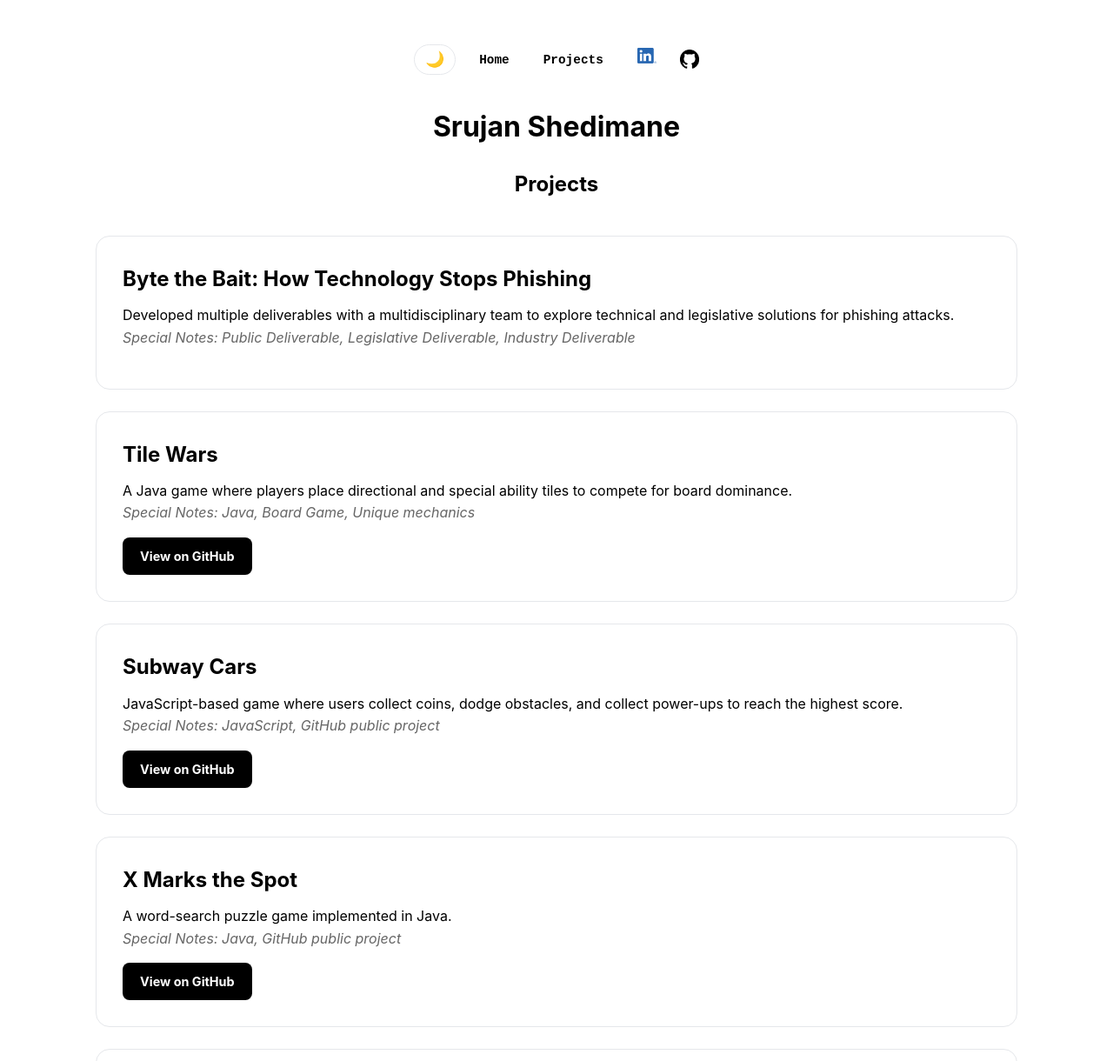
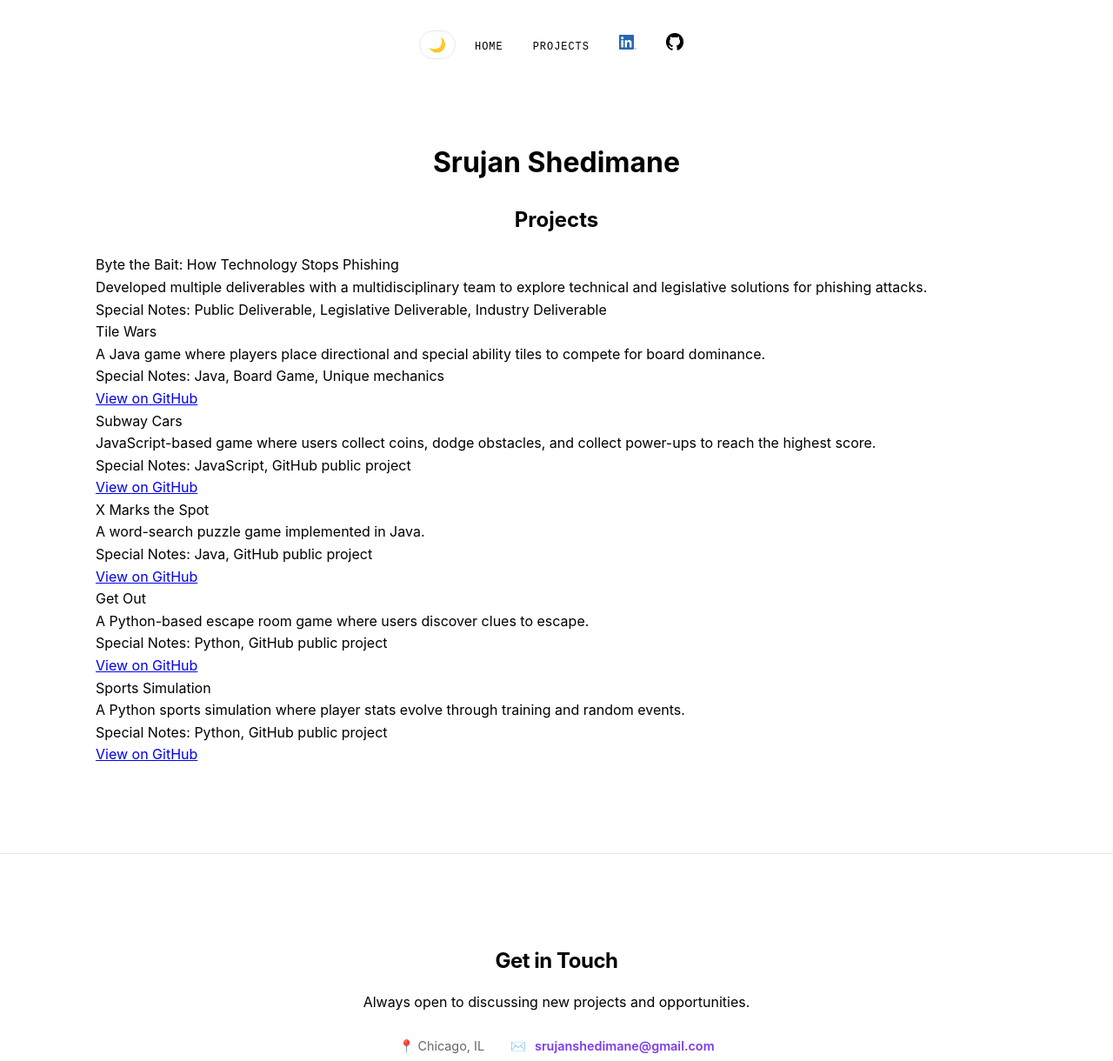
Before and after one commit to Srujan57/Portfolio, a website built with webpack: page projects.html in a window 1280 px wide. Shown: the top 1220 px of the page at 87% size. Built offline with nearby package versions, Linux system fonts and the light colour scheme.

Commit message:
Changes visuals and made it more appealing

```diff
--- a/css/style.css
+++ b/css/style.css
@@ -1,12 +1,11 @@
 /* =========================================
-   1. CSS VARIABLES (THEME CONTROL)
+   1. CORE THEME & VARIABLES
    ========================================= */
 :root {
-  /* Light Mode Palette */
   --bg: #ffffff;
   --text: #000000;
   --text-muted: #666666;
-  --accent: #7c3aed; /* Electric Violet */
+  --accent: #7c3aed;
   --nav-blend: rgba(255, 255, 255, 0.85);
   --card-bg: #ffffff;
   --border: #e5e7eb;
@@ -14,7 +13,6 @@
 }
 
 body.dark-mode {
-  /* Dark Mode Palette */
   --bg: #0a0a0a;
   --text: #ffffff;
   --text-muted: #a1a1aa;
@@ -25,128 +23,106 @@ body.dark-mode {
 }
 
 /* =========================================
-   2. GLOBAL STYLES
+   2. GLOBAL SETUP
    ========================================= */
-* {
-  box-sizing: border-box;
-}
+* { box-sizing: border-box; }
 
 body {
   background-color: var(--bg);
   color: var(--text);
   font-family: 'Inter', system-ui, -apple-system, sans-serif;
   margin: 0;
-  padding: 0;
   transition: background-color 0.4s ease, color 0.4s ease;
   line-height: 1.6;
 }
 
-/* Container for page content to prevent overlap with Nav */
 .content-wrapper {
-  padding-top: 120px;
+  padding-top: 140px; /* Prevents overlap with floating nav */
   max-width: 1100px;
   margin: 0 auto;
   padding-left: 20px;
   padding-right: 20px;
 }
 
-h1, h2 {
-  text-align: center;
-  margin-top: 0;
-}
-
 /* =========================================
-   3. FLOATING PILL NAVBAR
+   3. ELEGANT FLOATING NAVBAR
    ========================================= */
 #main-nav {
   position: fixed;
-  top: 20px;
+  top: 25px;
   left: 50%;
   transform: translateX(-50%);
   width: 90%;
-  max-width: 800px;
+  max-width: 750px;
   z-index: 2000;
   border-radius: 100px;
   transition: var(--transition);
   background-color: transparent;
-  border: 1px solid transparent;
 }
 
-/* State when user scrolls down */
 #main-nav.scrolled {
   background-color: var(--nav-blend);
   backdrop-filter: blur(12px);
   border: 1px solid var(--border);
-  box-shadow: 0 10px 30px rgba(0,0,0,0.1);
-  top: 10px;
+  box-shadow: 0 10px 30px rgba(0,0,0,0.08);
+  top: 15px;
 }
 
 .navbar {
   display: flex;
   justify-content: center;
   align-items: center;
-  padding: 10px 20px;
+  padding: 10px 24px;
   list-style: none;
   margin: 0;
-  gap: 15px;
+  gap: 10px;
 }
 
 .navbar li a {
   color: var(--text);
   padding: 8px 12px;
   text-decoration: none;
-  font-weight: 600;
+  font-weight: 500;
   font-family: 'JetBrains Mono', monospace;
-  font-size: 0.9rem;
-  transition: color 0.2s ease;
+  font-size: 0.75rem; /* Modern professional small size */
+  letter-spacing: 0.08em; /* Elegant spacing */
+  text-transform: uppercase;
+  transition: var(--transition);
 }
 
-.navbar li a:hover {
-  color: var(--accent);
-}
+.navbar li a:hover { color: var(--accent); }
 
-/* =========================================
-   4. THEME TOGGLE & ICONS
-   ========================================= */
+/* Theme Toggle Button */
 #theme-toggle {
   background: transparent;
   border: 1px solid var(--border);
   color: var(--text);
   cursor: pointer;
-  padding: 6px 12px;
+  padding: 6px 10px;
   border-radius: 50px;
-  font-size: 1.1rem;
+  font-size: 1rem;
+  transition: var(--transition);
   display: flex;
   align-items: center;
   justify-content: center;
-  transition: var(--transition);
 }
 
-#theme-toggle:hover {
-  border-color: var(--accent);
-  background-color: rgba(124, 58, 237, 0.1);
-}
+#theme-toggle:hover { border-color: var(--accent); }
 
-/* GitHub Icon Switching Logic */
-.github-icon {
-  width: 22px;
-  height: 22px;
-  display: block;
-}
-
-.github-dark { display: none; } /* Hidden in light mode */
-
+/* GitHub Icon Swap */
+.github-icon { width: 20px; height: 20px; }
+.github-dark { display: none; }
 body.dark-mode .github-light { display: none; }
 body.dark-mode .github-dark { display: block; }
 
 /* =========================================
-   5. HOME PAGE ELEMENTS (BIO & PHOTO)
+   4. HOME PAGE (CONTAINER & BIO)
    ========================================= */
 .container {
   display: flex;
   flex-direction: column;
   align-items: center;
-  gap: 40px;
+  gap: 50px;
   padding: 40px 0;
 }
 
@@ -155,99 +131,64 @@ body.dark-mode .github-dark { display: block; }
   max-width: 320px;
   border-radius: 24px;
   border: 1px solid var(--border);
-  box-shadow: 0 10px 25px rgba(0, 0, 0, 0.05);
+  box-shadow: 0 15px 35px rgba(0,0,0,0.05);
   transition: var(--transition);
-}
-
-.image img:hover {
-  transform: scale(1.02);
-  border-color: var(--accent);
 }
 
 .text p {
   background: var(--card-bg);
-  padding: 30px;
-  border-radius: 20px;
+  padding: 35px;
+  border-radius: 24px;
   border: 1px solid var(--border);
-  font-size: 1.1rem;
+  font-size: 1.05rem;
   color: var(--text);
-  box-shadow: 0 4px 6px -1px rgba(0, 0, 0, 0.05);
+  box-shadow: 0 4px 20px rgba(0,0,0,0.03);
 }
 
 /* =========================================
-   6. PROJECTS PAGE ELEMENTS
-   ========================================= */
-.projects-container {
-  padding: 20px 0;
-}
-
-.project-card {
-  background: var(--card-bg);
-  padding: 30px;
-  border-radius: 16px;
-  margin-bottom: 25px;
-  border: 1px solid var(--border);
-  transition: var(--transition);
-}
-
-.project-card:hover {
-  transform: translateY(-5px);
-  border-color: var(--accent);
-  box-shadow: 0 10px 30px rgba(0,0,0,0.1);
-}
-
-.project-title {
-  font-size: 1.5rem;
-  font-weight: bold;
-  margin-bottom: 10px;
-}
-
-.project-notes {
-  font-style: italic;
-  color: var(--text-muted);
-  margin-bottom: 15px;
-}
-
-.project-link a {
-  display: inline-block;
-  background: var(--text);
-  color: var(--bg);
-  padding: 10px 20px;
-  border-radius: 8px;
-  text-decoration: none;
-  font-weight: bold;
-  font-size: 0.9rem;
-  transition: var(--transition);
-}
-
-.project-link a:hover {
-  opacity: 0.8;
-  transform: scale(1.05);
-}
-
-/* =========================================
-   7. FOOTER & RESPONSIVENESS
+   5. MODERN FOOTER
    ========================================= */
 footer {
   text-align: center;
-  padding: 50px;
+  padding: 80px 20px;
   border-top: 1px solid var(--border);
-  margin-top: 50px;
+  margin-top: 100px;
+  background-color: var(--bg);
+}
+
+.footer-content h3 {
+  font-size: 1.5rem;
+  margin-bottom: 10px;
+  letter-spacing: -0.02em;
+}
+
+.footer-contact-info {
+  margin-top: 25px;
+  display: flex;
+  justify-content: center;
+  gap: 30px;
+  flex-wrap: wrap;
+  font-size: 0.9rem;
   color: var(--text-muted);
+}
+
+.footer-contact-info span {
+  display: flex;
+  align-items: center;
+  gap: 10px;
 }
 
 footer a {
   color: var(--accent);
   text-decoration: none;
+  font-weight: 600;
+  transition: var(--transition);
 }
 
-/* Desktop Side-by-Side Layout */
+footer a:hover { opacity: 0.7; }
+
+/* Responsive Grid */
 @media (min-width: 768px) {
-  .container {
-    flex-direction: row;
-    align-items: flex-start;
-  }
-  .text {
-    flex: 1;
-  }
+  .container { flex-direction: row; align-items: flex-start; }
+  .text { flex: 1; }
 }
--- a/js/app.js
+++ b/js/app.js
@@ -1,52 +1,49 @@
-/**
- * Srujan Shedimane Portfolio Logic
- * Handles: Theme Toggle, Sticky Nav, and Persistence
- */
 
-const initializeTheme = () => {
+
+const initPortfolio = () => {
   const themeBtn = document.getElementById('theme-toggle');
   const body = document.body;
   const nav = document.getElementById('main-nav');
 
+  // If button doesn't exist yet, wait and try again
   if (!themeBtn) {
-    console.error("Theme toggle button not found! Check if id='theme-toggle' exists in your HTML.");
+    setTimeout(initPortfolio, 100);
     return;
   }
 
-  // 1. Theme Toggle Logic
-  const currentTheme = localStorage.getItem('portfolio-theme');
+  // 1. Persistent Theme Logic
+  const savedTheme = localStorage.getItem('portfolio-theme');
 
-  // Apply saved theme on load
-  if (currentTheme === 'dark') {
+  if (savedTheme === 'dark') {
     body.classList.add('dark-mode');
     themeBtn.textContent = '☀️';
   }
 
-  themeBtn.addEventListener('click', () => {
+  // Theme Toggle Handler
+  themeBtn.onclick = () => {
     body.classList.toggle('dark-mode');
     const isDark = body.classList.contains('dark-mode');
 
-    // Update Button Icon
+    // Update button text/icon
     themeBtn.textContent = isDark ? '☀️' : '🌙';
 
-    // Save preference
+    // Save to browser memory
     localStorage.setItem('portfolio-theme', isDark ? 'dark' : 'light');
-    console.log("Theme changed to:", isDark ? "dark" : "light");
-  });
+  };
 
-  // 2. Navbar Scroll Logic
-  window.addEventListener('scroll', () => {
+  // 2. Navbar Scroll Effect
+  window.onscroll = () => {
     if (window.scrollY > 30) {
       nav.classList.add('scrolled');
     } else {
       nav.classList.remove('scrolled');
     }
-  });
+  };
 };
 
-// Ensures the DOM is ready before running the script
+// Start the initialization
 if (document.readyState === 'loading') {
-  document.addEventListener('DOMContentLoaded', initializeTheme);
+  document.addEventListener('DOMContentLoaded', initPortfolio);
 } else {
-  initializeTheme();
+  initPortfolio();
 }
--- a/projects.html
+++ b/projects.html
@@ -14,7 +14,7 @@
     <li><a href="index.html">Home</a></li>
     <li><a href="projects.html">Projects</a></li>
     <li><a href="https://linkedin.com/in/srujan-shedimane-645a45366" target="_blank">
-      <img src="img/linkedin_logo.png" alt="LinkedIn" width="22">
+      <img src="img/linkedin_logo.png" alt="LinkedIn" width="20">
     </a></li>
     <li><a href="https://github.com/Srujan57" target="_blank">
       <img src="img/github_logo_black.png" alt="GitHub" class="github-icon github-light">
@@ -74,7 +74,12 @@
 </main>
 
 <footer>
-  <p>Contact me: <a href="mailto:srujanshedimane@gmail.com">srujanshedimane@gmail.com</a></p>
+  <div class="footer-content">
+    <h3>Get in Touch</h3>
+    <p>Always open to discussing new projects and opportunities.</p>
+    <div class="footer-contact-info">
+      <span>📍 Chicago, IL</span> <span>✉️ <a href="mailto:srujanshedimane@gmail.com">srujanshedimane@gmail.com</a></span> </div>
+  </div>
 </footer>
 
 <script src="js/app.js"></script>
```
Also changed, not shown: index.html (+8 -3 lines).
